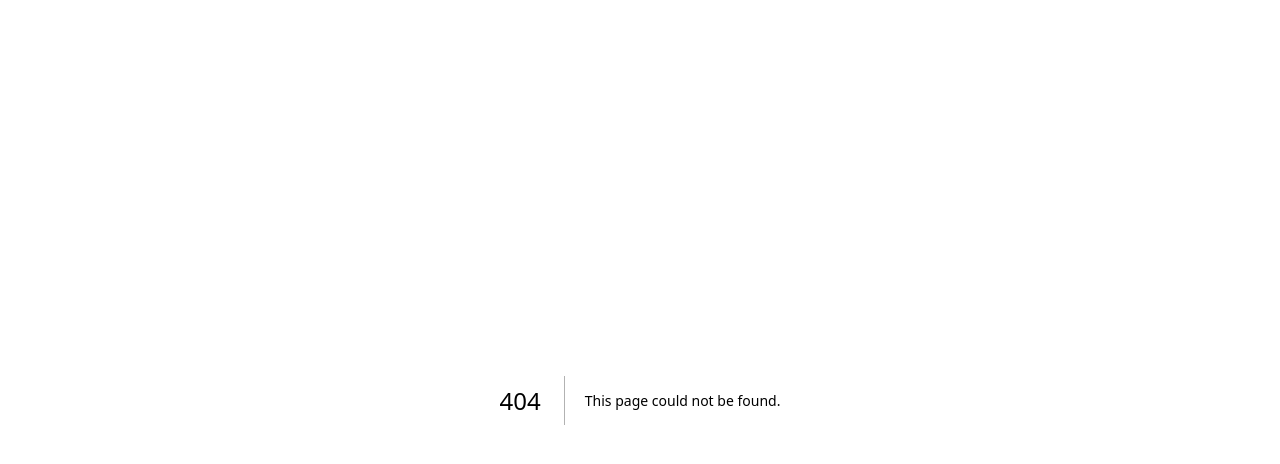
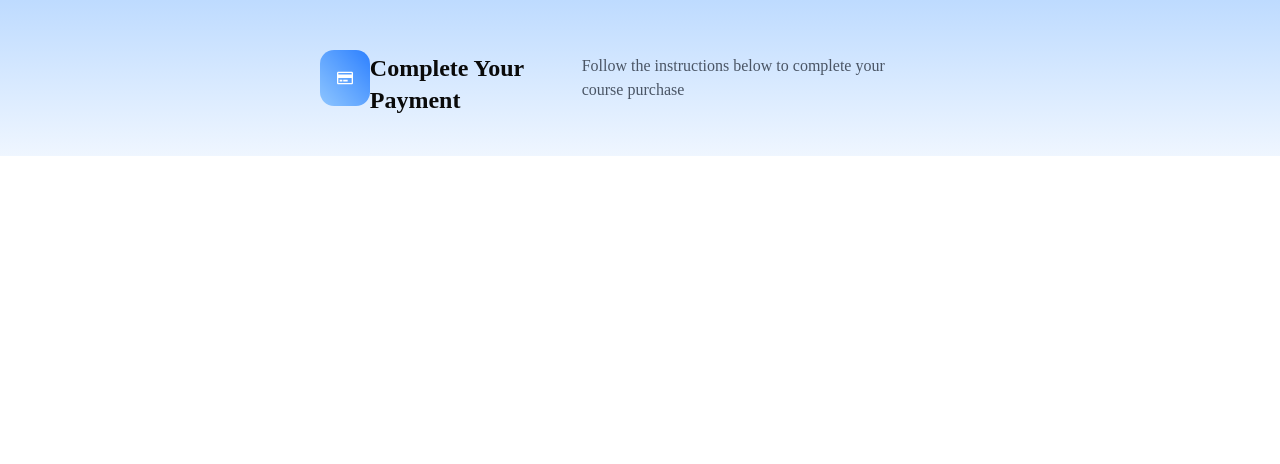
Before and after one commit to ADEDANCE/vyrex, a Next.js app: page /Payment in a window 1280 px wide. Before the commit this address had no page. Shown: the top 464 px of the page. Built offline with nearby package versions, Linux system fonts and the light colour scheme.

Commit message:
feat: Create payment page

```diff
--- /dev/null
+++ b/app/Payment/page.tsx
@@ -0,0 +1,22 @@
+import React from "react";
+import { FaRegCreditCard } from "react-icons/fa";
+
+export default function page() {
+  return (
+    <section className=" bg-linear-to-b from-blue-200 to-blue-50 w-full py-10 px-4 md:px-80">
+      <div className=" flex items-center ">
+        <div className=" bg-linear-to-bl from-blue-500 to-blue-300 flex items-center justify-center rounded-xl py-2 w-14 h-14 px-2 text-white">
+          <FaRegCreditCard />
+        </div>
+
+        <h2 className=" font-bold mt-3 text-2xl">Complete Your Payment</h2>
+
+        <p className=" text-gray-600">
+          Follow the instructions below to complete your course purchase
+        </p>
+
+        <div className=" py-4 px-4"></div>
+      </div>
+    </section>
+  );
+}
```
